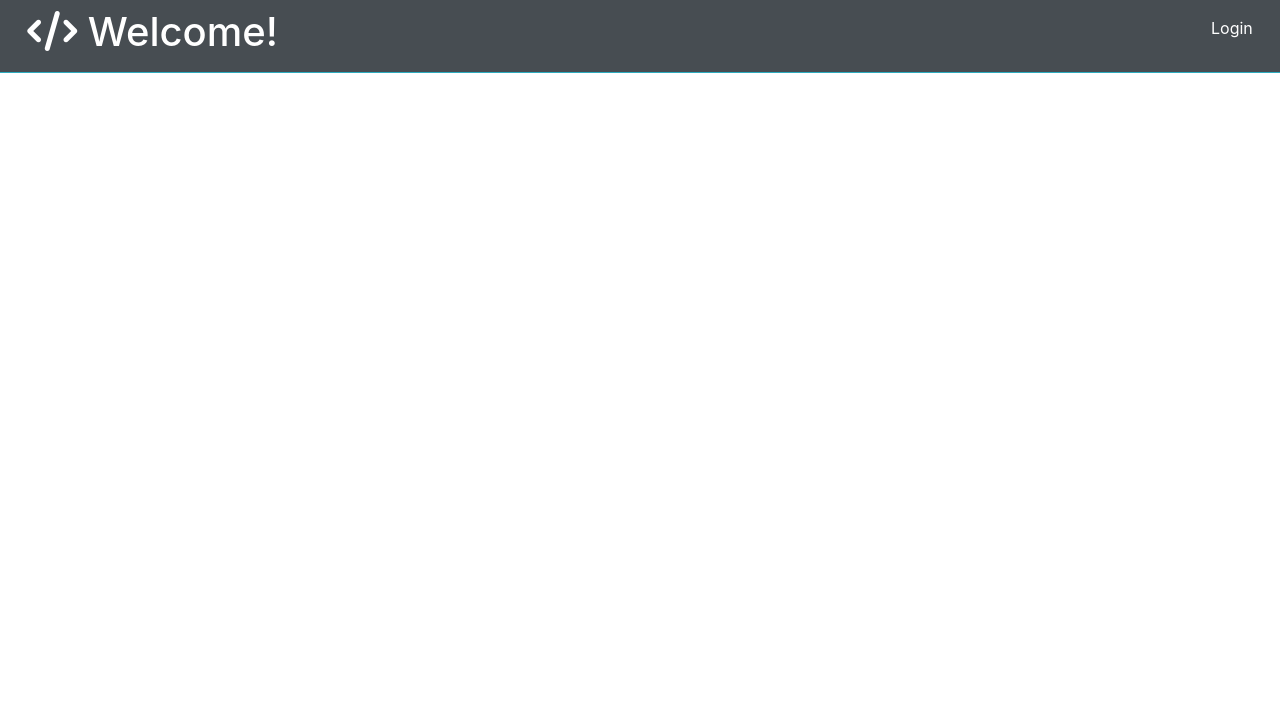
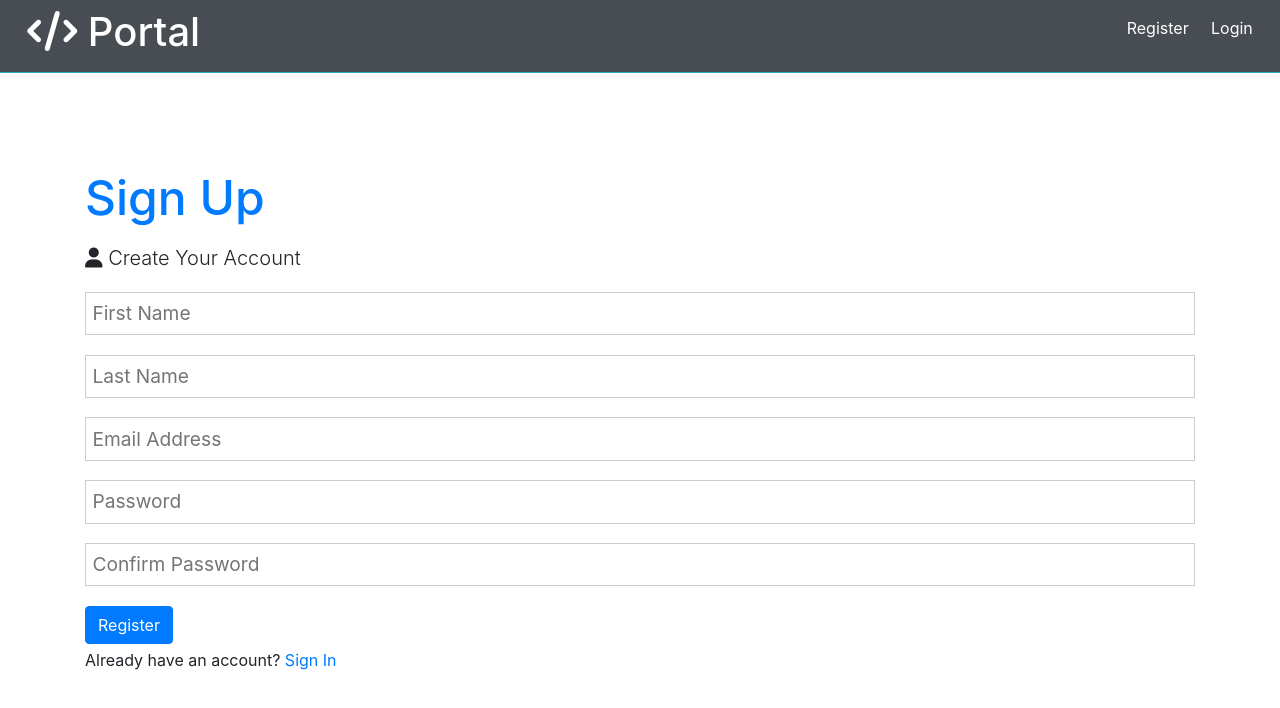
Before and after one commit to thuyxuan81/WebPortal, a React (Create React App) app in the folder client/: page /register in a window 1280 px wide. Shown: the top 708 px of the page. Built offline with nearby package versions, Linux system fonts and the light colour scheme; no server answers.

Commit message:
Added registration

```diff
--- a/client/src/App.js
+++ b/client/src/App.js
@@ -3,6 +3,7 @@ import {BrowserRouter as Router, Route, Switch} from 'react-router-dom';
 import Navbar from './components/layout/Navbar';
 import Landing from './components/layout/Landing';
 import Login from './components/auth/Login';
+import Register from './components/auth/Register';
 import Alert from './components/layout/Alert';
 import Dashboard from './components/dashboard/Dashboard';
 import PrivateRoute from './components/routing/PrivateRoute';
@@ -37,6 +38,8 @@ const App = () => {
          <Alert />
          <Switch>
              <Route exact path='/login' component={Login} />
+             <Route exact path='/register' component={Register} />
+             <Route exact path='/register' component={Register} />
              <Route exact path='/Admin' component={Admin} />
              <PrivateRoute exact path='/dashboard' component={Dashboard} />
          </Switch>
--- a/client/src/actions/auth.js
+++ b/client/src/actions/auth.js
@@ -34,14 +34,14 @@ export const loadUser = () => async dispatch => {
 };
 
 // Register User
-export const register = ({ name, email, password }) => async dispatch => {
+export const register = ({ firstName, lastName, email, password}) => async dispatch => {
   const config = {
     headers: {
       'Content-Type': 'application/json'
     }
   };
 
-  const body = JSON.stringify({ name, email, password });
+  const body = JSON.stringify({ firstName, lastName, email, password});
 
   try {
     const res = await axios.post('/api/users', body, config);
@@ -52,6 +52,10 @@ export const register = ({ name, email, password }) => async dispatch => {
     });
 
     dispatch(loadUser());
+
+
+
+
   } catch (err) {
     const errors = err.response.data.errors;
 
--- /dev/null
+++ b/client/src/components/auth/Register.js
@@ -0,0 +1,109 @@
+import React, { Fragment, useState } from 'react';
+import { connect } from 'react-redux';
+import { Link, Redirect } from 'react-router-dom';
+import { setAlert } from '../../actions/alert';
+import { register } from '../../actions/auth';
+import PropTypes from 'prop-types';
+
+const Register = ({ setAlert, register, isAuthenticated }) => {
+  const [formData, setFormData] = useState({
+    firstName: '',
+    lastName: '',
+    email: '',
+    password: '',
+    password2: ''
+  });
+
+  const { firstName, lastName, email, password, password2 } = formData;
+
+  const onChange = e =>
+    setFormData({ ...formData, [e.target.name]: e.target.value });
+
+  const onSubmit = async e => {
+    e.preventDefault();
+    if (password !== password2) {
+      setAlert('Passwords do not match', 'danger');
+    } else {
+      register({ firstName, lastName, email, password });
+    }
+  };
+
+  if (isAuthenticated) {
+    return <Redirect to='/login' />;
+  }
+
+  return (
+    <Fragment>
+      <h1 className='large text-primary'>Sign Up</h1>
+      <p className='lead'>
+        <i className='fas fa-user' /> Create Your Account
+      </p>
+      <form className='form' onSubmit={e => onSubmit(e)}>
+        <div className='form-group'>
+          <input
+            type='text'
+            placeholder='First Name'
+            name='firstName'
+            value={firstName}
+            onChange={e => onChange(e)}
+          />
+        </div>
+        <div className='form-group'>
+          <input
+            type='text'
+            placeholder='Last Name'
+            name='lastName'
+            value={lastName}
+            onChange={e => onChange(e)}
+          />
+        </div>
+        <div className='form-group'>
+          <input
+            type='email'
+            placeholder='Email Address'
+            name='email'
+            value={email}
+            onChange={e => onChange(e)}
+          />
+        </div>
+        <div className='form-group'>
+          <input
+            type='password'
+            placeholder='Password'
+            name='password'
+            value={password}
+            onChange={e => onChange(e)}
+          />
+        </div>
+        <div className='form-group'>
+          <input
+            type='password'
+            placeholder='Confirm Password'
+            name='password2'
+            value={password2}
+            onChange={e => onChange(e)}
+          />
+        </div>
+        <input type='submit' className='btn btn-primary' value='Register' />
+      </form>
+      <p className='my-1'>
+        Already have an account? <Link to='/login'>Sign In</Link>
+      </p>
+    </Fragment>
+  );
+};
+
+Register.propTypes = {
+  setAlert: PropTypes.func.isRequired,
+  register: PropTypes.func.isRequired,
+  isAuthenticated: PropTypes.bool
+};
+
+const mapStateToProps = state => ({
+  isAuthenticated: state.auth.isAuthenticated
+});
+
+export default connect(
+  mapStateToProps,
+  { setAlert, register }
+)(Register);
--- a/client/src/components/dashboard/Dashboard.js
+++ b/client/src/components/dashboard/Dashboard.js
@@ -13,6 +13,32 @@ const Dashboard = ({
   useEffect(() => {
     getCurrentProfile();
   }, []);
+
+
+  if (role === 'none') {
+    return (
+      <>
+        <h1 className='large text-primary'>You dont have a role assinged</h1>
+      </>
+    );
+  }
+
+
+
+
+
+
+
+
+
+
+
+
+
+
+
+
+
 
   if (role === 'Sales Admin') {
     return (
--- a/client/src/components/layout/Landing.js
+++ b/client/src/components/layout/Landing.js
@@ -8,24 +8,28 @@ const Landing = ({isAuthenticated}) => {
   if(isAuthenticated){
     return <Redirect to='/dashboard' />;
   }
-    return (
-      <section className="landing">
-      <div className="dark-overlay">
-        <div className="landing-inner">
-          <h1 className="x-large">Welcome!</h1>
-          <p className="lead">
-            Please Log In
+  return (
+    <section className='landing'>
+      <div className='dark-overlay'>
+        <div className='landing-inner'>
+          <h1 className='x-large'>Company Web Portal</h1>
+          <p className='lead'>
+
           </p>
-          <div className="buttons">
-            <Link to="/login" className="btn btn-light">
+          <div className='buttons'>
+            <Link to='/register' className='btn btn-primary'>
+              Sign Up
+            </Link>
+            <Link to='/login' className='btn btn-light'>
               Login
             </Link>
           </div>
         </div>
       </div>
     </section>
-    );
+  );
 };
+
 
 Landing.propTypes = {
   isAuthenticated: PropTypes.bool
--- a/client/src/components/layout/Navbar.js
+++ b/client/src/components/layout/Navbar.js
@@ -13,8 +13,9 @@ const Navbar = ({ auth: { isAuthenticated, loading }, logout }) => {
         <span className='hide-sm'>Dashboard</span>
         </Link>
       </li>
+
       <li>
-        <a onClick={logout} href='#!'>
+        <a onClick={logout} href='/login/#!'>
           <i className='fas fa-sign-out-alt' />{' '}
           <span className='hide-sm'>Logout</span>
         </a>
@@ -25,6 +26,9 @@ const Navbar = ({ auth: { isAuthenticated, loading }, logout }) => {
   const guestLinks = (
     <ul>
       <li>
+        <Link to='/register'>Register</Link>
+      </li>
+      <li>
         <Link to='/login'>Login</Link>
       </li>
     </ul>
@@ -34,7 +38,7 @@ const Navbar = ({ auth: { isAuthenticated, loading }, logout }) => {
     <nav className='navbar bg-dark'>
       <h1>
         <Link to='/'>
-          <i className='fas fa-code' /> Welcome!
+          <i className='fas fa-code' /> Portal
         </Link>
       </h1>
       {!loading && (
```
Also changed, not shown: 1 other file (tests, documents, lock files or other folders).
